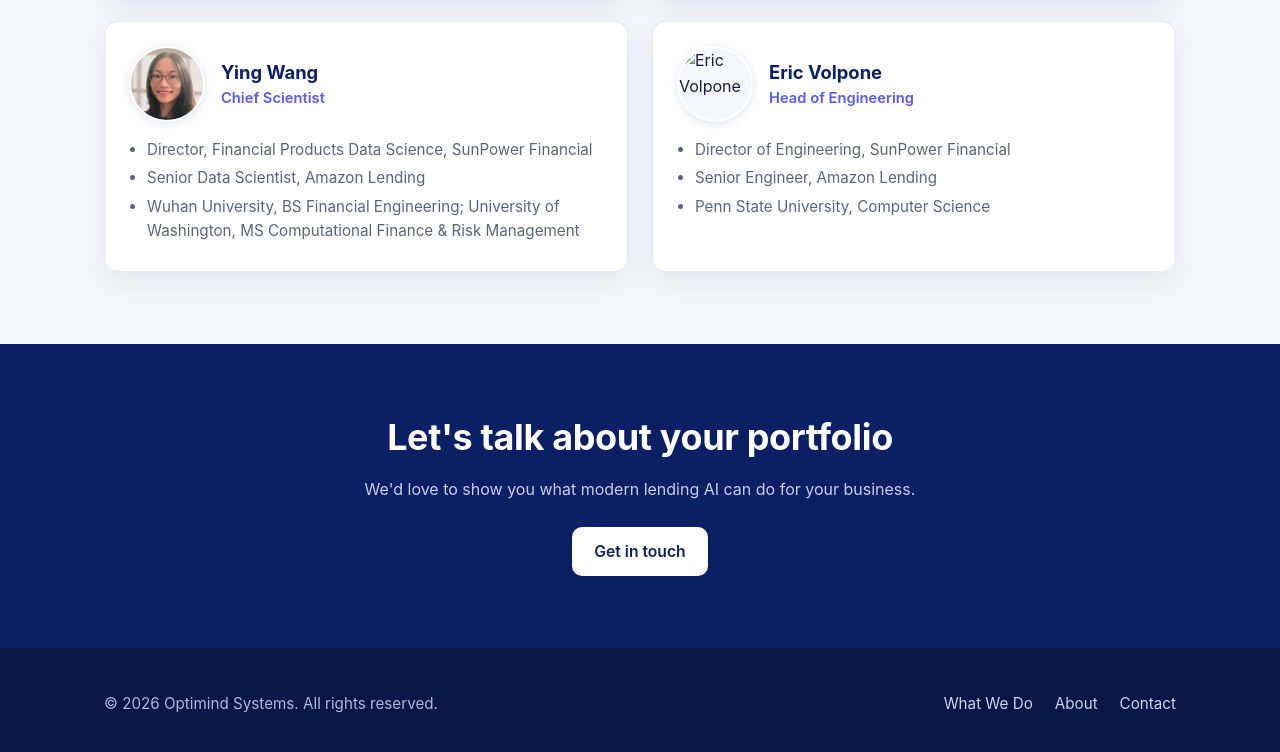
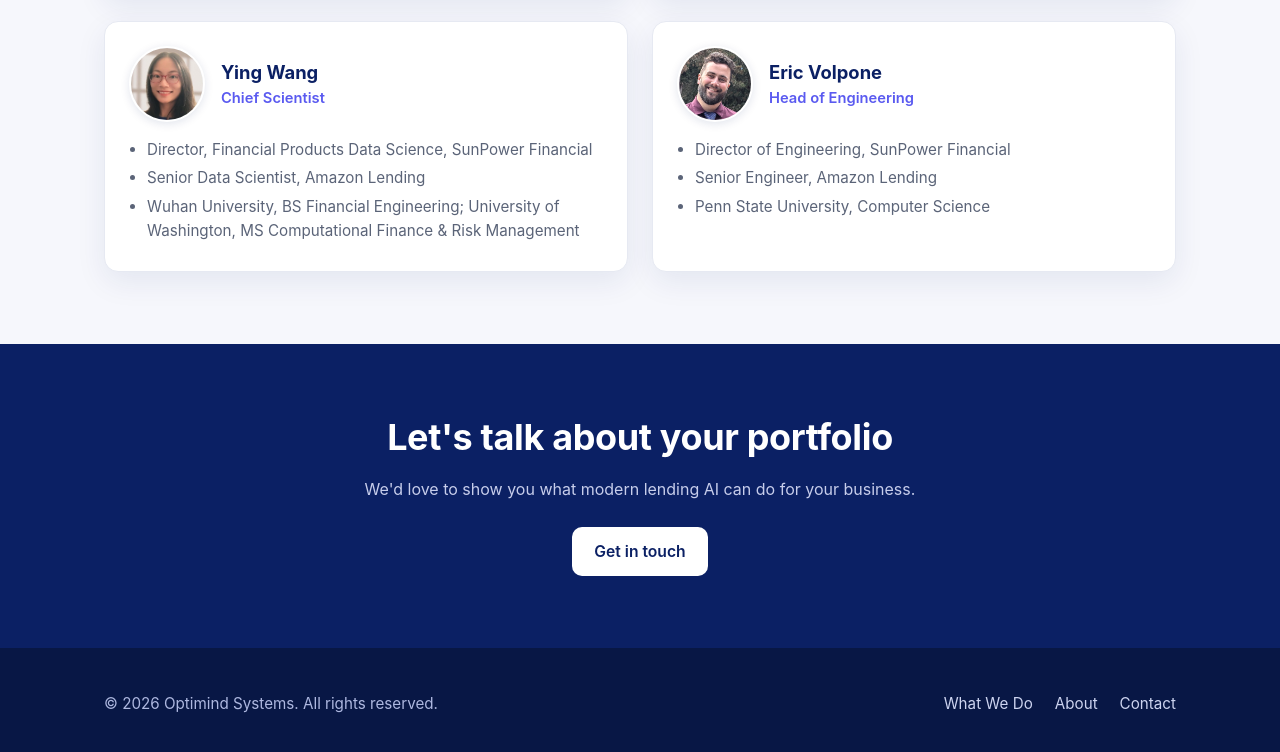
Before and after one commit to Optimind-Systems/Website, a plain HTML site: page about.html in a window 1280 px wide. Shown: the part 1460-2212 px from the top of the page. Drawn offline with Linux system fonts and the light colour scheme.

Commit message:
Update Eric Image Ref

```diff
--- a/about.html
+++ b/about.html
@@ -95,7 +95,7 @@
           </div>
           <div class="member">
             <div class="member-head">
-              <img class="member-photo" src="assets/eric.jpg" alt="Eric Volpone" />
+              <img class="member-photo" src="assets/eric.jpeg" alt="Eric Volpone" />
               <div>
                 <div class="name">Eric Volpone</div>
                 <div class="role">Head of Engineering</div>
```
